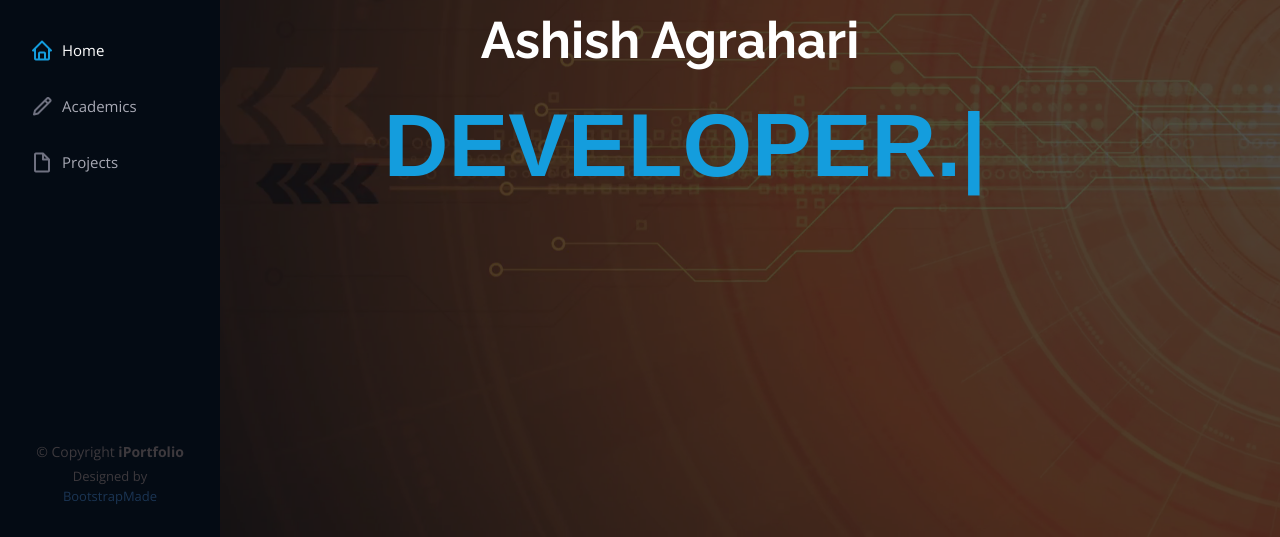
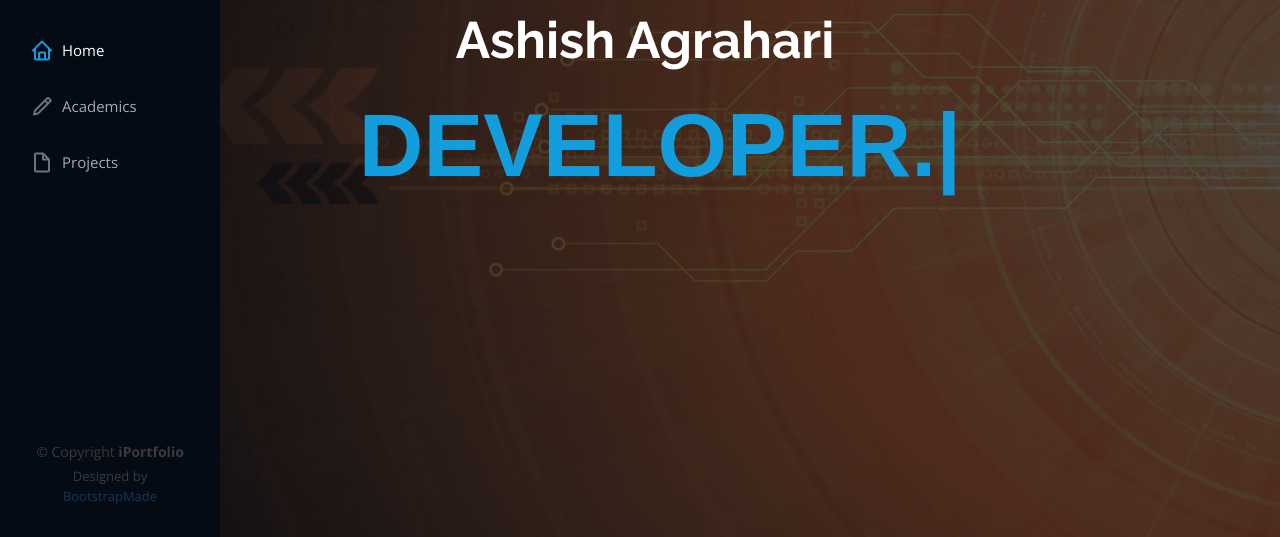
Before and after one commit to AshishA26/AshishA26.github.io, a plain HTML site: page index.html in a window 1280 px wide. Shown: the part 263-800 px from the top of the page. Drawn offline with nearby package versions, Linux system fonts and the light colour scheme.

Commit message:
fixing main page

```diff
--- a/assets/css/style.css
+++ b/assets/css/style.css
@@ -233,7 +233,7 @@ h1, h2, h3, h4, h5, h6 {
 }
 
 #hero h1 {
-  padding-left: 60px;
+  padding-left: 10px;
   margin: 0 0 10px 0;
   font-size: 4vw;
   font-weight: 700;
@@ -242,7 +242,7 @@ h1, h2, h3, h4, h5, h6 {
 }
 
 #hero p {
-  padding-left: 90px;
+  padding-left: 40px;
   color: #fff;
   margin-bottom: 50px;
   font-size: 26px;
```
